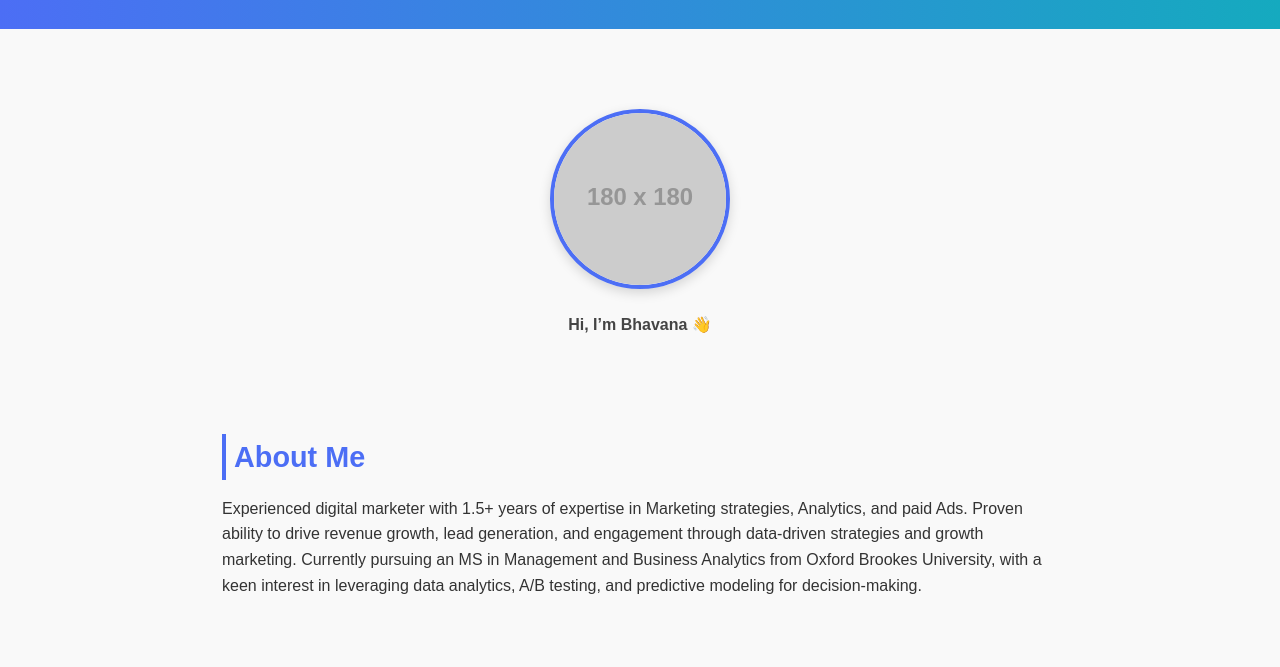
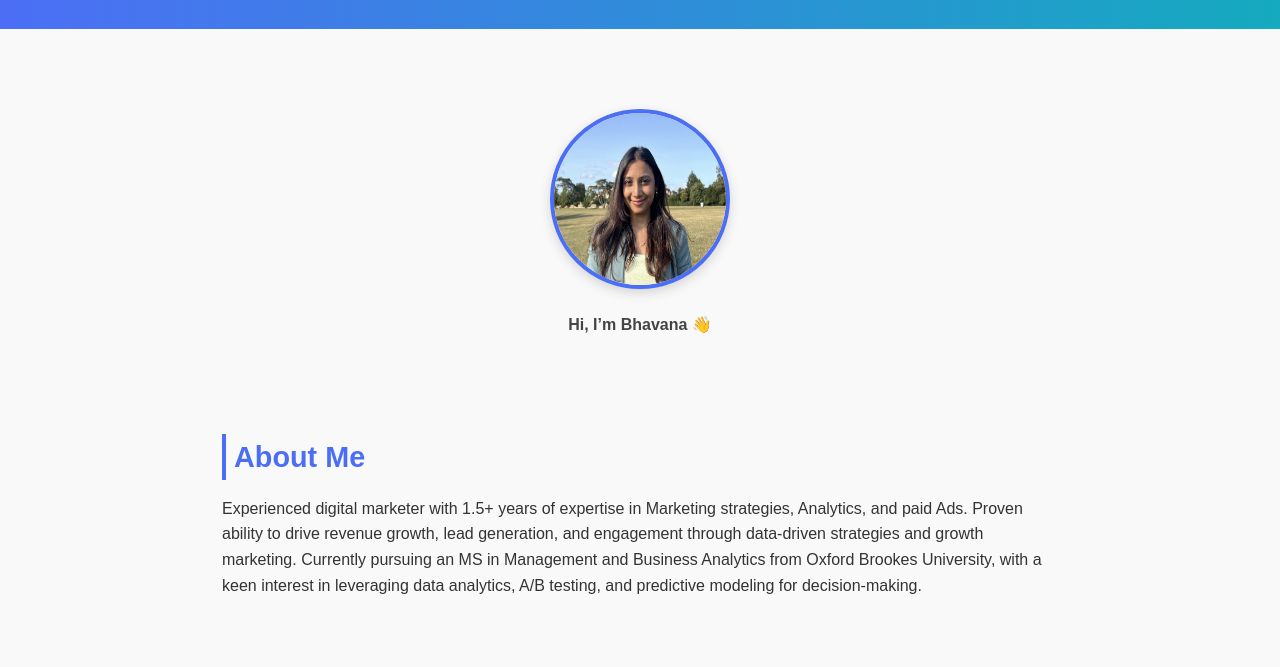
Before and after one commit to bhavanareddy711-lgtm/BhavanaReddy_portfolio, a plain HTML site: page index.html in a window 1280 px wide. Shown: the part 133-800 px from the top of the page. Drawn offline with Linux system fonts and the light colour scheme; placeholder pictures from the web are drawn by us.

Commit message:
Update index.html

```diff
--- a/index.html
+++ b/index.html
@@ -115,7 +115,7 @@
 
   <!-- Photo Section -->
   <section class="photo-section">
-    <img src="https://via.placeholder.com/180" alt="Bhavana Reddy Photo">
+    <img src="Screenshot%202025-08-26%20215909.png" alt="Bhavana Reddy Photo">
     <p style="margin-top:1rem; font-weight:bold; color:#444;">Hi, I’m Bhavana 👋</p>
   </section>
 
```
